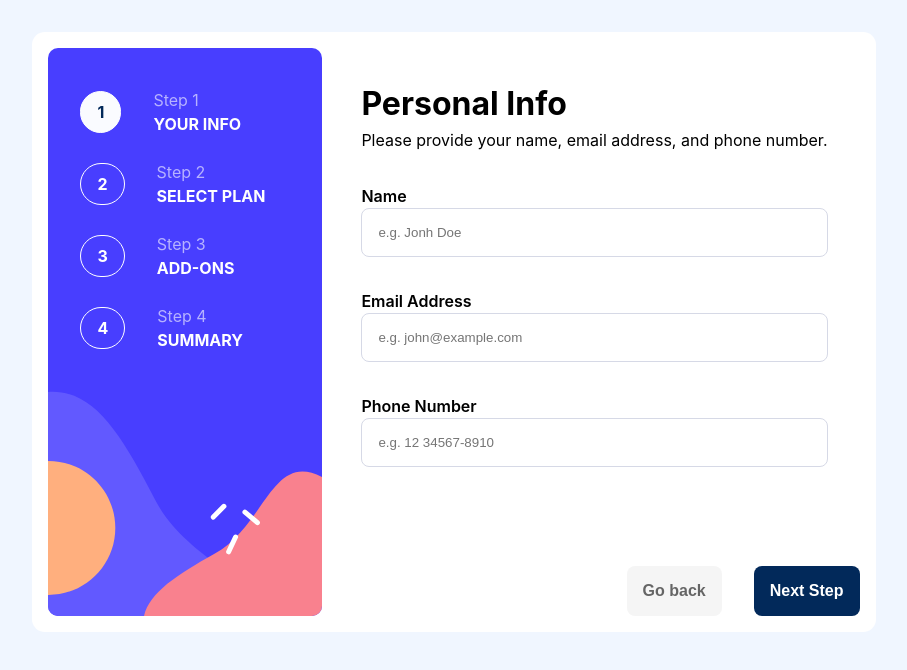
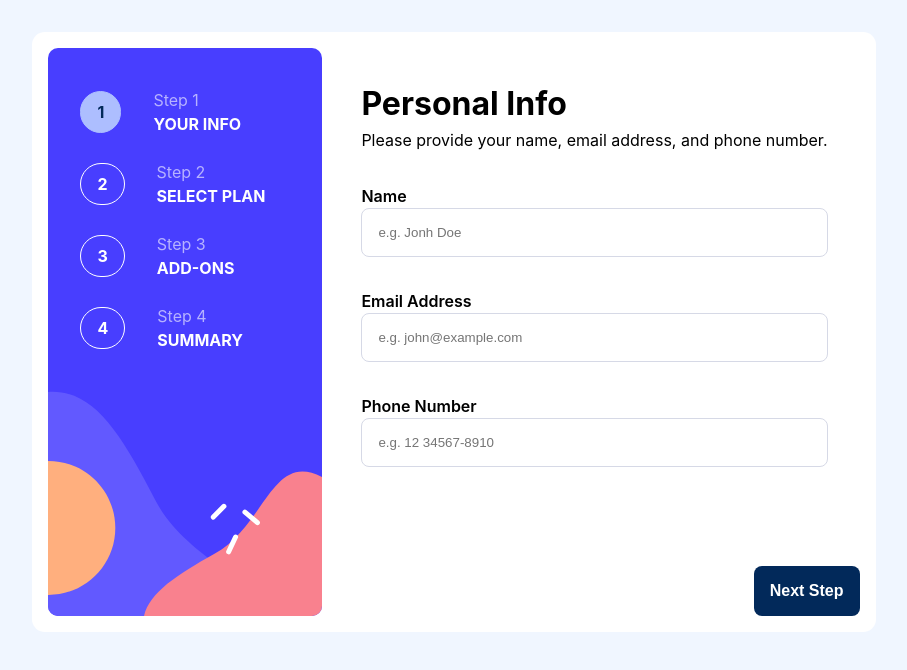
Before and after one commit to heiderick13/multistep-form-react, a React (Vite) app: page / in a window 1280 px wide. Shown: the top 670 px of the page, without its empty margins (186-1093 px from the left). Built offline with nearby package versions, Linux system fonts and the light colour scheme.

Commit message:
:sparkles: change btns dynamically

```diff
--- a/src/components/FormContainer/FormContainer.css
+++ b/src/components/FormContainer/FormContainer.css
@@ -42,3 +42,12 @@
 .btn-prev:hover {
   opacity: 1;
 }
+
+.btn-confirm {
+  background: var(--purplish-blue);
+  color: var(--white);
+}
+
+.btn-confirm:hover {
+  filter: brightness(120%);
+}
--- a/src/components/FormContainer/FormContainer.jsx
+++ b/src/components/FormContainer/FormContainer.jsx
@@ -33,25 +33,37 @@ function FormContainer() {
 
   const formSteps = [personalInfo, plansInfo, addOns];
 
-  const { currentStep, currentComponent, changeStep } = useForm(formSteps);
+  const { currentStep, currentComponent, changeStep, isLastStep, isFirstStep } =
+    useForm(formSteps);
 
   return (
     <div className="container">
       <Sidebar currentStep={currentStep} />
       {currentComponent}
       <div className="actions">
+        {!isFirstStep && (
           <button
             className="btn btn-prev"
             onClick={() => changeStep(currentStep - 1)}
           >
             Go back
           </button>
+        )}
+        {!isLastStep ? (
           <button
             className="btn btn-next"
             onClick={() => changeStep(currentStep + 1)}
           >
             Next Step
           </button>
+        ) : (
+          <button
+            className="btn btn-confirm"
+            onClick={() => changeStep(currentStep + 1)}
+          >
+            Confirm
+          </button>
+        )}
       </div>
     </div>
   );
--- a/src/components/Step/Step.css
+++ b/src/components/Step/Step.css
@@ -14,7 +14,8 @@
 
 .step span.active {
   color: var(--marine-blue);
-  background: var(--alabaster);
+  background: var(--pastel-blue);
+  border-color: var(--pastel-blue);
 }
 
 .step p {
--- a/src/hooks/useForm.jsx
+++ b/src/hooks/useForm.jsx
@@ -15,5 +15,7 @@ export function useForm(steps) {
     currentStep,
     currentComponent: steps[currentStep],
     changeStep,
+    isLastStep: currentStep + 1 === steps.length ? true : false,
+    isFirstStep: currentStep === 0 ? true : false,
   };
 }
```
Lines whose indentation alone changed are shown as unchanged.
